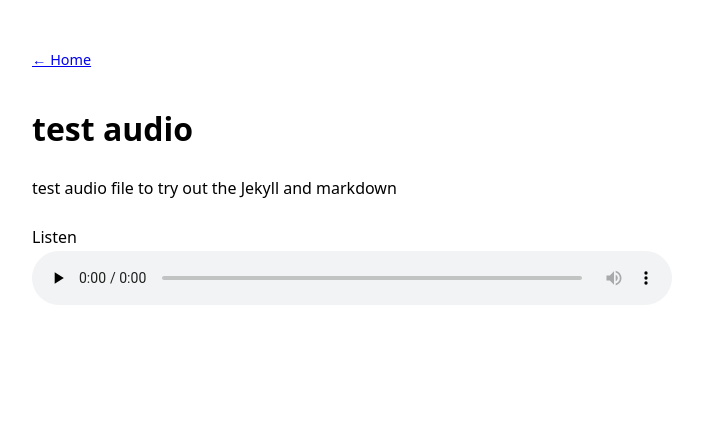
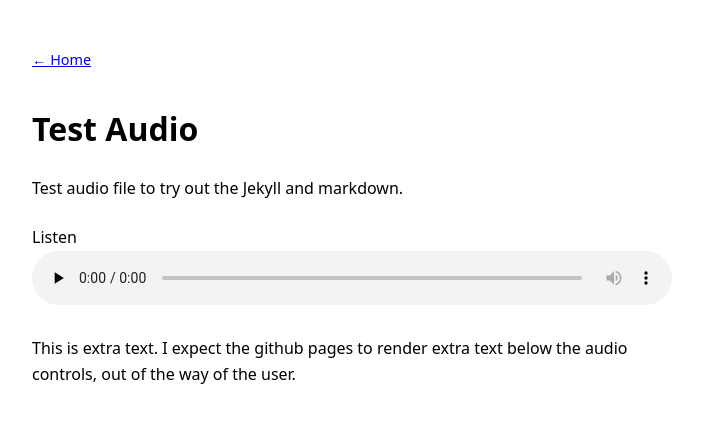
Before and after one commit to mciechanumich/WEStour, a Jekyll site: the page built from docs/test-file.md, in a window 1280 px wide. Shown: the top 423 px of the page, without its empty margins (288-990 px from the left). Built offline with Jekyll 4.4.1, drawn with Linux system fonts in a browser that asks for light colours.

Commit message:
feat: adding extra section to show up below the audio controls.

```diff
--- a/docs/_layouts/default.html
+++ b/docs/_layouts/default.html
@@ -43,5 +43,13 @@
     </audio>
   </figure>
   {% endif %}
+
+  {% if page.extra %}
+  <div>
+  <p>
+  {{ page.extra }}
+  </p>
+  </div>
+  {% endif %}
 </body>
 </html>
--- a/docs/test-file.md
+++ b/docs/test-file.md
@@ -1,7 +1,8 @@
 ---
 layout: default
-title: test audio
+title: Test Audio
 audio: /audio/click.mp3
+extra: This is extra text. I expect the github pages to render extra text below the audio controls, out of the way of the user.
 ---
 
-test audio file to try out the Jekyll and markdown
+Test audio file to try out the Jekyll and markdown.
```
